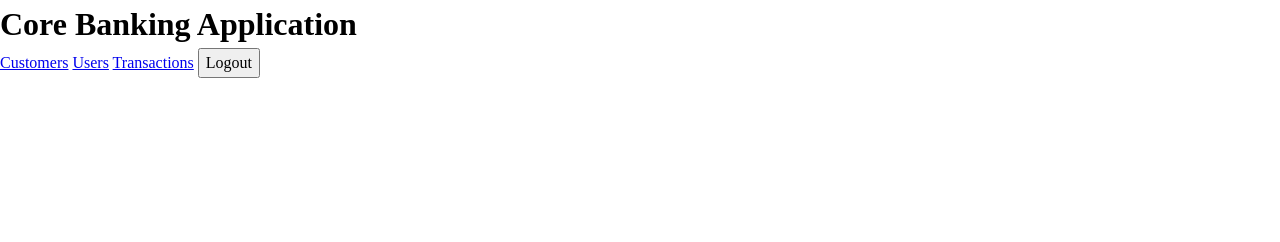
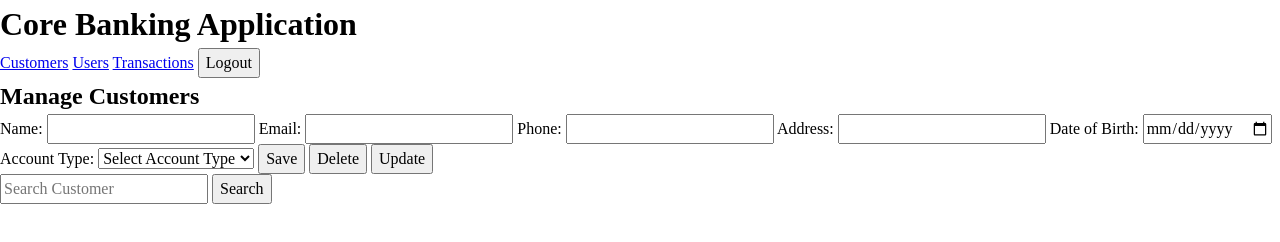
Before and after one commit to Adeayo10/BankApp, a plain HTML site: page index.html in a window 1280 px wide. Both pictures are taken after a click on the link "Customers". Drawn offline with Linux system fonts and the light colour scheme.

Commit message:
Refactor script import in index.html and add customer loading functionality in main.js

```diff
--- a/index.html
+++ b/index.html
@@ -20,6 +20,6 @@
     <div class="main-content" id="main-content">
 
     </div>
-    <script src="script.js"></script>
+    <script src="./main.js"></script>
 </body>
 </html>
--- a/main.js
+++ b/main.js
@@ -1,5 +1,24 @@
 document.addEventListener('DOMContentLoaded', () => {
 
 
+    const mainContent = document.querySelector('#main-content');
+    const loadCustomersLink = document.querySelector('#load-customers');
 
+
+
+    function loadContent(url, callback){
+        fetch(url)
+            .then(response => response.text())
+            .then(data => {
+                mainContent.innerHTML = data;
+                callback();
+            });
+    }
+
+    loadCustomersLink.addEventListener('click', (e) => {
+        e.preventDefault();
+        loadContent('./views/components/customer.html', () => {
+            console.log('Customers loaded');
+        });
+    });
 });
```
